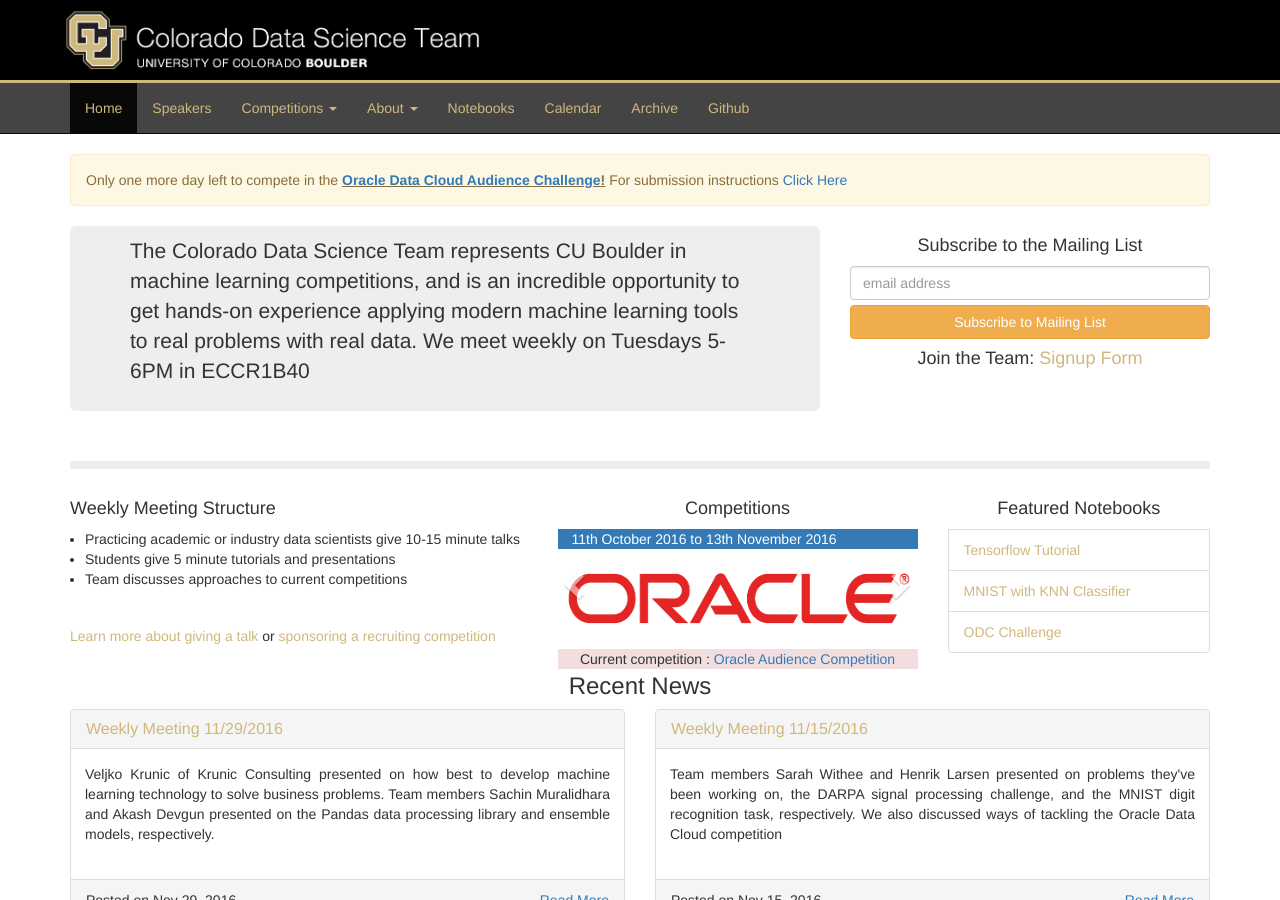
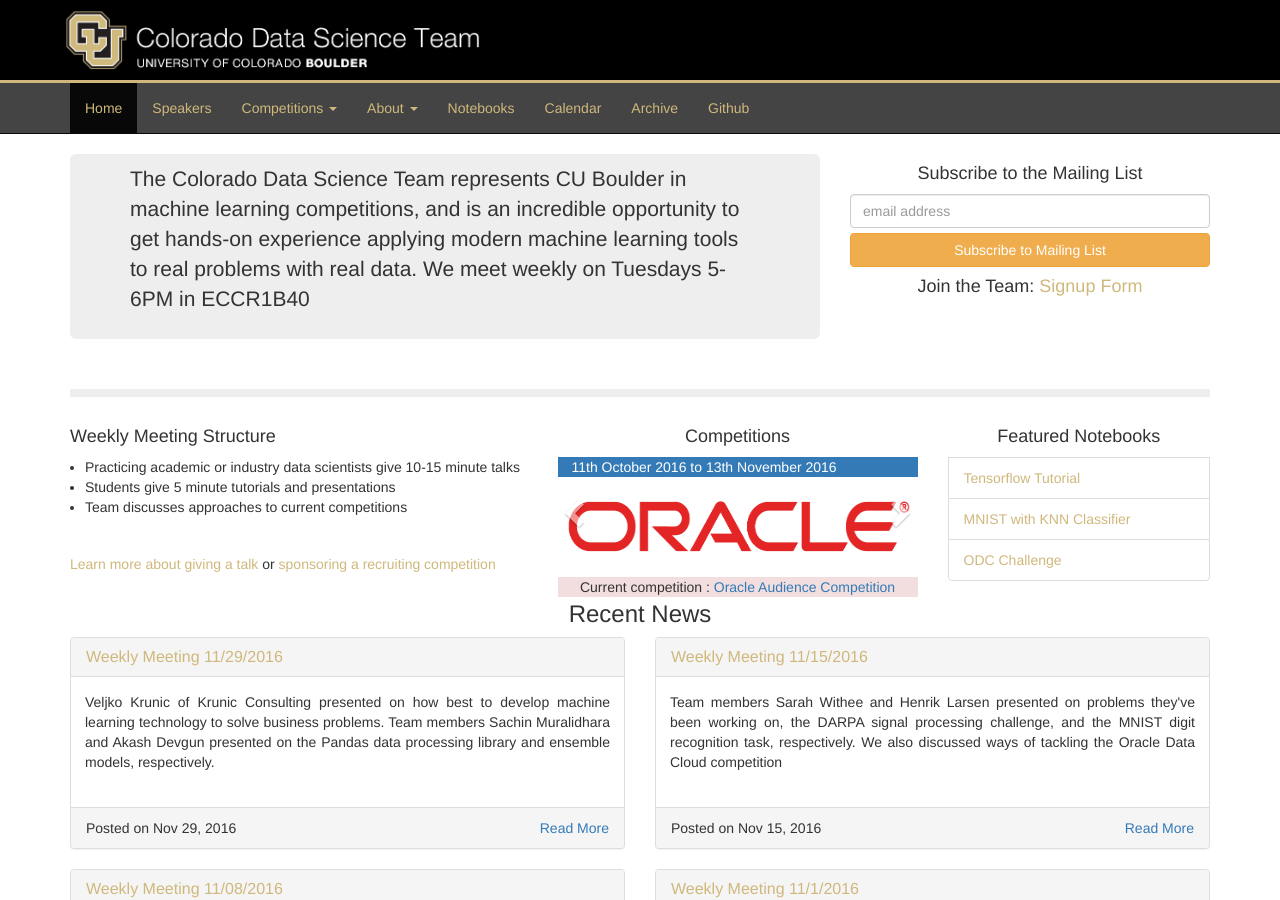
Before and after one commit to CoDataScience/codatascience.github.io, a Jekyll site: the page built from index.html, in a window 1280 px wide and 900 px high. Built offline with Jekyll 4.4.1, drawn with Linux system fonts in a browser that asks for light colours; the list of posts is cut into pages by our own code; comment, search, counter and statistics services are not loaded.

Commit message:
Remove oracle one day left

```diff
--- a/index.html
+++ b/index.html
@@ -22,14 +22,6 @@
   - name: ODC Challenge
     link: 'http://codata.colorado.edu/notebooks/tutorials/odc_vowpalwabbit_nehal_kamat/'
 ---
-
-<div class="row">
-  <div class="col-md-12 col-sm-12 col-xs-12">
-    <div class="alert alert-warning" role="alert">
-      Only one more day left to compete in the <b style="text-decoration:underline"><a href="/competitions/oracle/">Oracle Data Cloud Audience Challenge</a>!</b> For submission instructions <a href="https://docs.google.com/document/d/1_BfWiYykA3P1nGDfDlbQYdWZFiA4eZADbHl6F9w6mhU/edit?usp=sharing" target="_blank">Click Here</a>
-    </div>
-  </div>
-</div>
 
 <div class="row">
   <div class="col-md-8 col-sm-8 col-xs-8">
```
